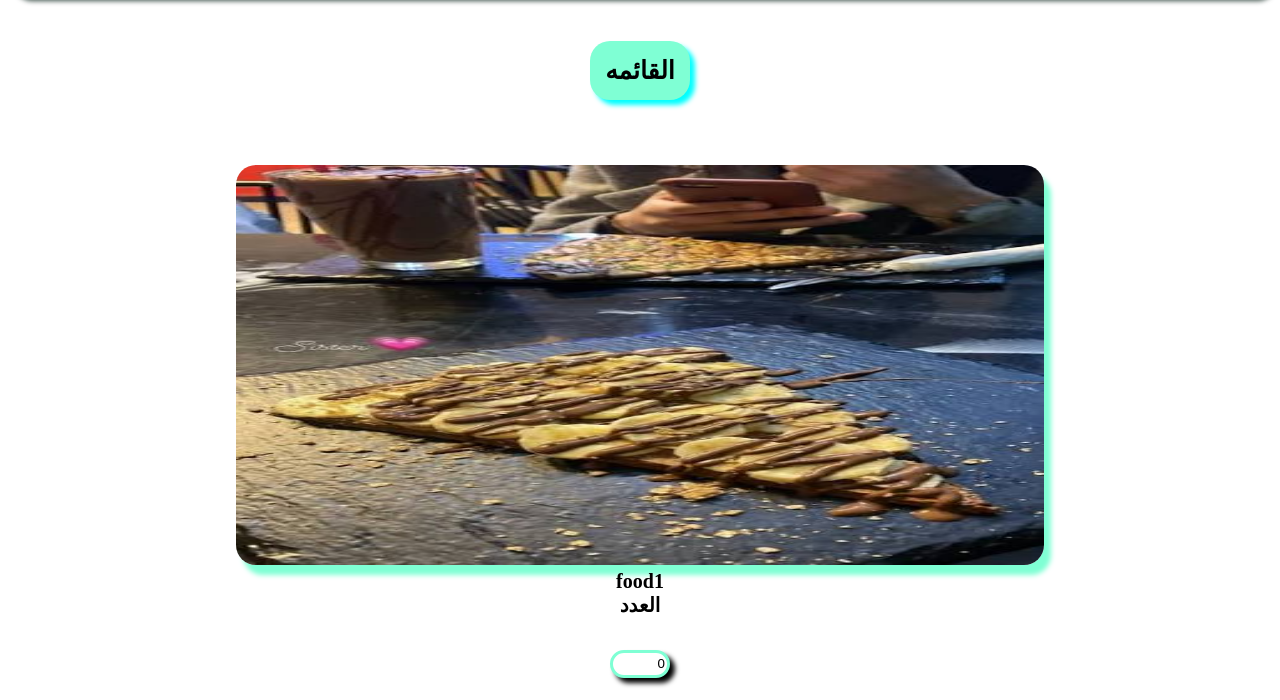
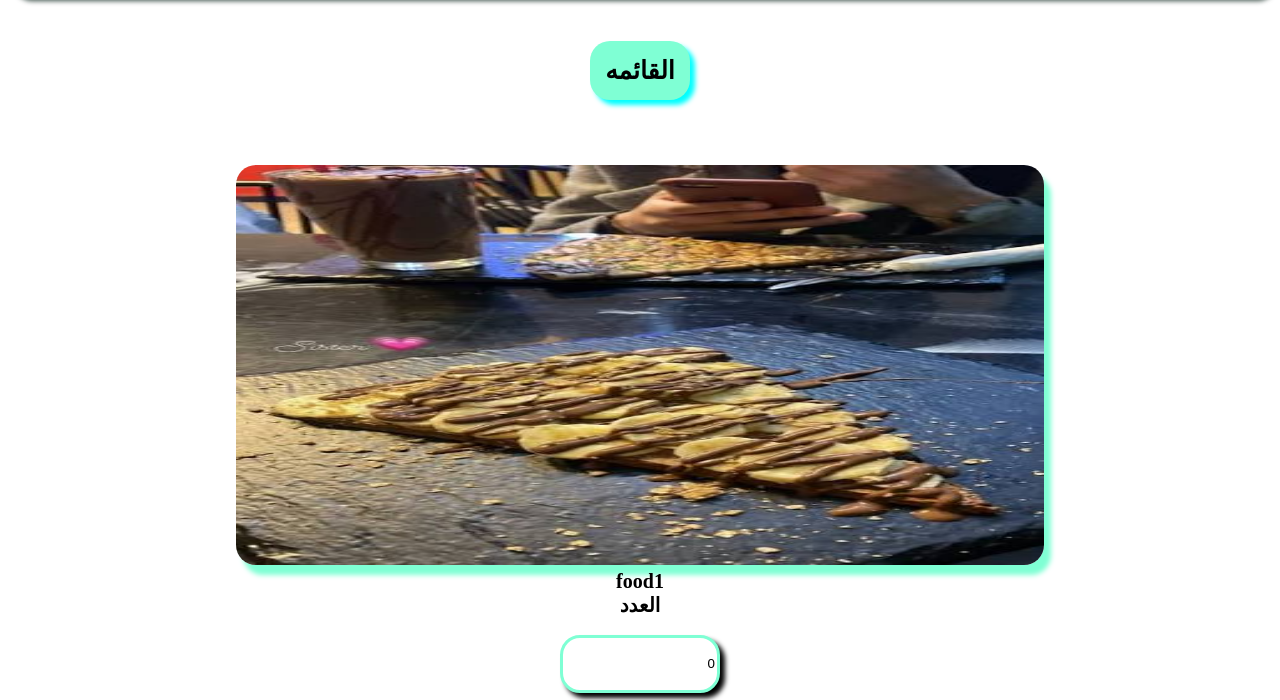
Before and after one commit to zeinabtallat83-png/Mat3m, a plain HTML site: page index.html in a window 1280 px wide. Shown: the part 114-814 px from the top of the page. Drawn offline with Linux system fonts and the light colour scheme.

Commit message:
Modify input and button styles in index.html
Updated input field sizes and adjusted button dimensions.

```diff
--- a/index.html
+++ b/index.html
@@ -58,8 +58,8 @@ align-items: center;
     box-shadow: 7px 10px 5px aquamarine;
 }
 input{
-    height: 20px;
-    width: 50px;
+    height: 50px;
+    width: 150px;
     margin: auto;
     border-radius: 20px;
     border: 3px solid aquamarine;
```
